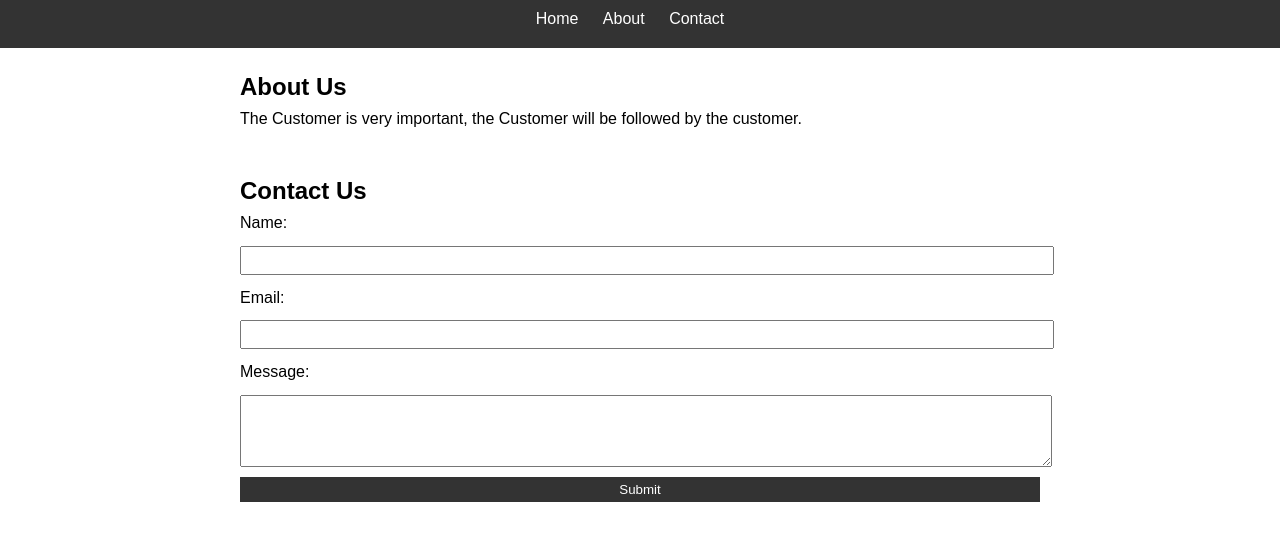
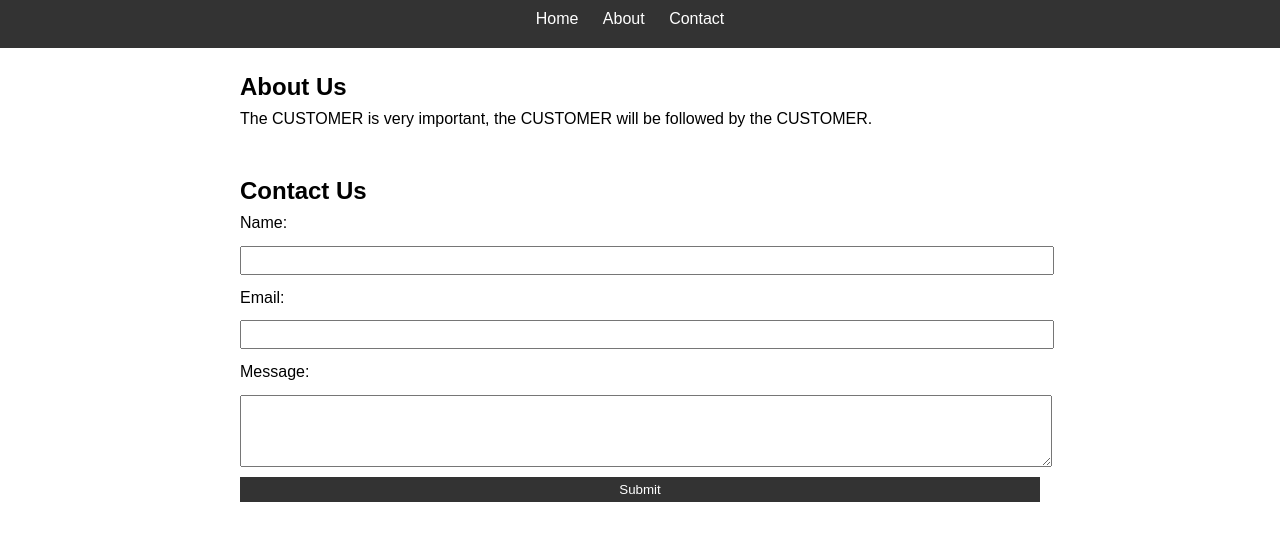
Before and after one commit to AshishThigale/Demo_Frontend_Workflow, a plain HTML site: page index.html in a window 1280 px wide. Shown: the part 61-602 px from the top of the page. Drawn offline with Linux system fonts and the light colour scheme; a script that the page names is missing.

Commit message:
Update index.html
CUSTOMER word change

```diff
--- a/index.html
+++ b/index.html
@@ -21,7 +21,7 @@
   <main>
     <section>
       <h2>About Us</h2>
-      <p>The Customer is very important, the Customer will be followed by the customer.</p>
+      <p>The CUSTOMER is very important, the CUSTOMER will be followed by the CUSTOMER.</p>
     </section>
 
     <section>
```
